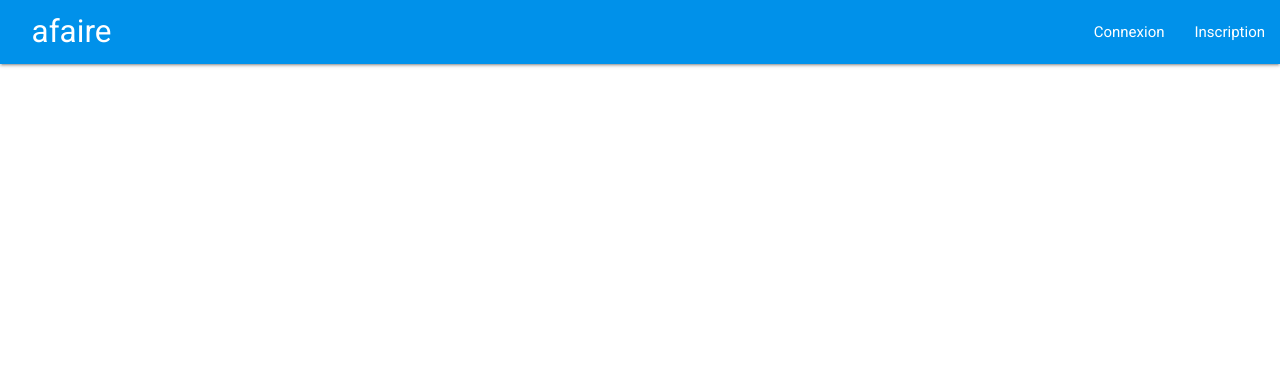
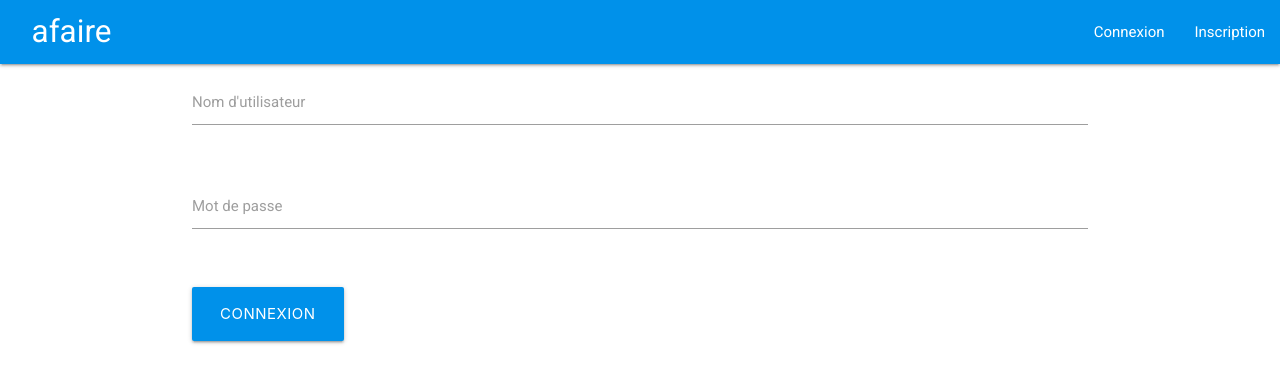
Before and after one commit to theofabry/afaire-front, an Angular app: page /connexion in a window 1280 px wide. Before the commit this address led to /. Shown: the top 382 px of the page. Built offline with nearby package versions, Linux system fonts and the light colour scheme.

Commit message:
Added login

```diff
--- a/src/app/app-routing.module.ts
+++ b/src/app/app-routing.module.ts
@@ -2,11 +2,15 @@ import { NgModule } from '@angular/core';
 import { Routes, RouterModule } from '@angular/router';
 import { IndexComponent } from './index/index.component';
 import { RegistrationComponent } from './registration/registration.component';
+import { LoginComponent } from './login/login.component';
+import { TasksComponent } from './tasks/tasks.component';
 
 
 const routes: Routes = [
   { path: 'accueil', component: IndexComponent },
   { path: 'inscription', component: RegistrationComponent },
+  { path: 'connexion', component: LoginComponent },
+  { path: 'taches', component: TasksComponent },
   { path: '', redirectTo: 'accueil', pathMatch: 'full' },
 ];
 
--- a/src/app/app.module.ts
+++ b/src/app/app.module.ts
@@ -8,12 +8,16 @@ import { IndexComponent } from './index/index.component';
 import { RegistrationComponent } from './registration/registration.component';
 import { FormsModule } from '@angular/forms';
 import { HttpClientModule } from '@angular/common/http';
+import { LoginComponent } from './login/login.component';
+import { TasksComponent } from './tasks/tasks.component';
 
 @NgModule({
   declarations: [
     AppComponent,
     IndexComponent,
-    RegistrationComponent
+    RegistrationComponent,
+    LoginComponent,
+    TasksComponent
   ],
   imports: [
     BrowserModule,
--- /dev/null
+++ b/src/app/login/login.component.css
@@ -0,0 +1,4 @@
+.btn-large {
+  margin-right: 1em;
+  background-color: #0091ea;
+}
--- /dev/null
+++ b/src/app/login/login.component.html
@@ -0,0 +1,25 @@
+<form class="col s12" (ngSubmit)="onSubmit()">
+  <div class="row">
+    <div class="input-field col s12">
+      <input id="username" type="text" required [(ngModel)]="username" name="username">
+      <label for="username">Nom d'utilisateur</label>
+    </div>
+  </div>
+  <div class="row">
+    <div class="input-field col s12">
+      <input id="password" type="password" class="validate" required [(ngModel)]="password" name="password">
+      <label for="password">Mot de passe</label>
+    </div>
+  </div>
+  <div class="row" *ngIf="loginError">
+    <div class="col s12 orange-text accent-3">
+      Votre nom d'utilisateur et/ou mot de passe est incorrect...
+    </div>
+  </div>
+  <div class="row">
+    <div class="input-field col s12">
+      <button class="btn btn-large waves-effect waves-light" type="submit">Connexion
+      </button>
+    </div>
+  </div>
+</form>
--- /dev/null
+++ b/src/app/login/login.component.ts
@@ -0,0 +1,31 @@
+import { Component, OnInit } from '@angular/core';
+import { UserService } from '../user.service';
+import { Router } from '@angular/router';
+
+@Component({
+  selector: 'app-login',
+  templateUrl: './login.component.html',
+  styleUrls: ['./login.component.css']
+})
+export class LoginComponent implements OnInit {
+
+  username: string;
+  password: string;
+  loginError = false;
+
+  constructor(private userService: UserService, private router: Router) { }
+
+  ngOnInit(): void {
+  }
+
+  onSubmit(): void {
+    this.loginError = false;
+
+    this.userService.login(this.username, this.password).subscribe(response => {
+      this.router.navigateByUrl('/taches');
+    }, error => {
+      this.loginError = true;
+    });
+  }
+
+}
--- /dev/null
+++ b/src/app/tasks/tasks.component.html
@@ -0,0 +1 @@
+<p>tasks works!</p>
--- /dev/null
+++ b/src/app/tasks/tasks.component.ts
@@ -0,0 +1,20 @@
+import { Component, OnInit } from '@angular/core';
+import { UserService } from '../user.service';
+import { Router } from '@angular/router';
+
+@Component({
+  selector: 'app-tasks',
+  templateUrl: './tasks.component.html',
+  styleUrls: ['./tasks.component.css']
+})
+export class TasksComponent implements OnInit {
+
+  constructor(private userService: UserService, private router: Router) { }
+
+  ngOnInit(): void {
+    if (!this.userService.isAuthenticated()) {
+      this.router.navigateByUrl('/connexion');
+    }
+  }
+
+}
--- a/src/app/user.service.ts
+++ b/src/app/user.service.ts
@@ -3,7 +3,7 @@ import { HttpClient } from '@angular/common/http';
 import { environment } from '../environments/environment';
 import { User } from './user';
 import { Observable, throwError } from 'rxjs';
-import { catchError } from 'rxjs/operators';
+import { catchError, tap } from 'rxjs/operators';
 
 @Injectable({
   providedIn: 'root'
@@ -11,6 +11,7 @@ import { catchError } from 'rxjs/operators';
 export class UserService {
 
   usersUrl = environment.baseUrl + '/users/';
+  loginUrl = this.usersUrl + 'login/';
 
   constructor(private http: HttpClient) { }
 
@@ -20,6 +21,17 @@ export class UserService {
     );
   }
 
+  login(username: string, password: string): Observable<any> {
+    return this.http.post<any>(this.loginUrl, { username, password}).pipe(
+      tap(response => { localStorage.setItem('token', response.token); }),
+      catchError(this.handleError),
+    );
+  }
+
+  isAuthenticated(): boolean {
+    return localStorage.getItem('token') !== null;
+  }
+
   handleError(errors) {
     return throwError(errors);
   }
```
Also changed, not shown: src/app/tasks/tasks.component.css (added), 2 other files (tests, documents, lock files or other folders).
